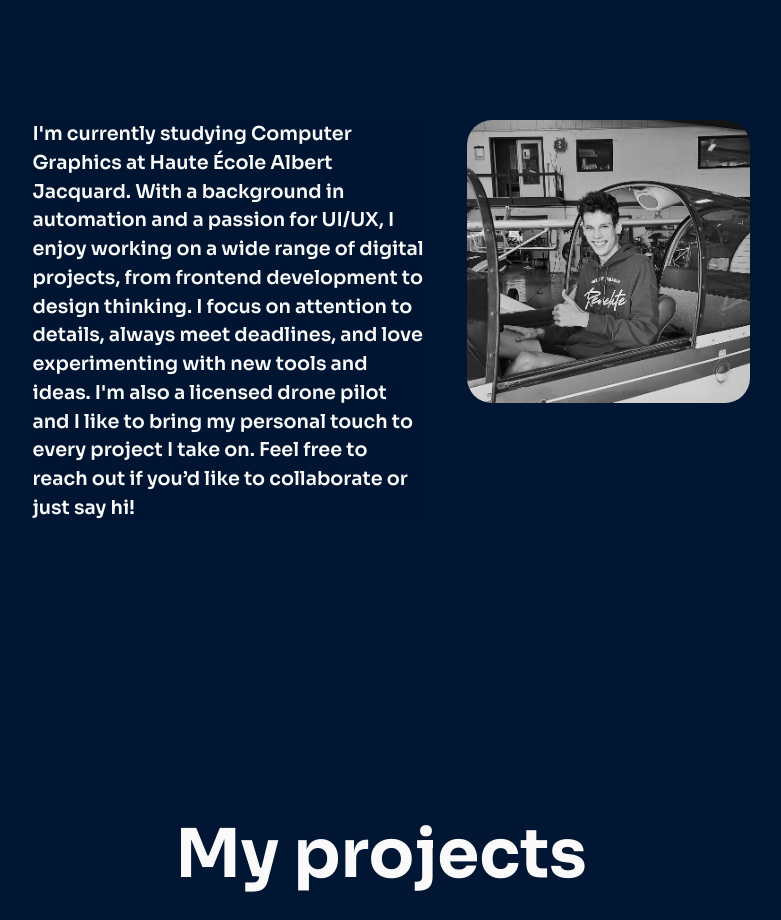
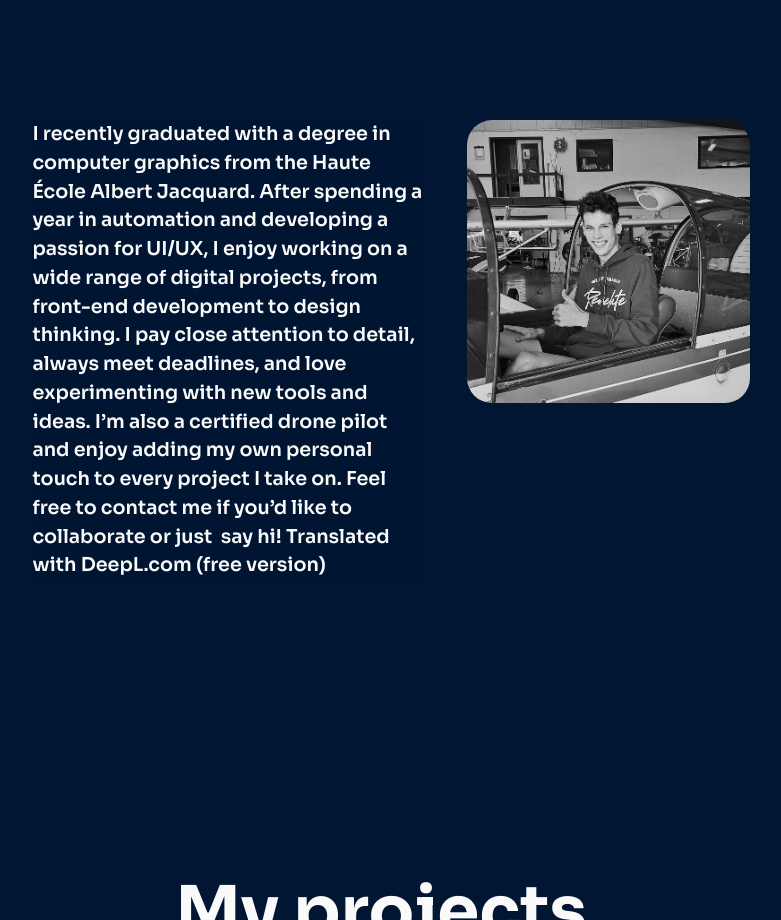
Before and after one commit to Foxx05/TFA_3, a website: page src/index.html in a window 1280 px wide. Shown: the part 920-1840 px from the top of the page, without its empty margins (259-1040 px from the left). Drawn offline with nearby package versions, Linux system fonts and the light colour scheme; files that its build step writes are made by us from their sources.

Commit message:
changement texte intro

```diff
--- a/src/index.html
+++ b/src/index.html
@@ -58,7 +58,9 @@
 
   <main>
     <section id="about" class="section section--presentation gridcol">
-      <p class="p--center">I'm currently studying Computer Graphics at Haute École Albert Jacquard. With a background in automation and a passion for UI/UX, I enjoy working on a wide range of digital projects, from frontend development to design thinking. I focus on attention to details, always meet deadlines, and love experimenting with new tools and ideas. I'm also a licensed drone pilot and I like to bring my personal touch to every project I take on. Feel free to reach out if you’d like to collaborate or just&nbsp;say&nbsp;hi!</p>
+      <p class="p--center">I recently graduated with a degree in computer graphics from the Haute École Albert Jacquard. After spending a year in automation and developing a passion for UI/UX, I enjoy working on a wide range of digital projects, from front-end development to design thinking. I pay close attention to detail, always meet deadlines, and love experimenting with new tools and ideas. I’m also a certified drone pilot and enjoy adding my own personal touch to every project I take on. Feel free to contact me if you’d like to collaborate or just&nbsp;&nbsp;say&nbsp;hi!
+
+Translated with DeepL.com (free version)</p>
       <img class="img--center" src="assets/images/img_port/PresImg.webp" srcset="assets/images/img_port/@2x/PresImg@2x.webp 2x" alt="Image en noir et blanc de moi dans le cockpit d'un avion léger, dans un hangar de l'aérodrome de Temploux.">
     </section>
 
```
